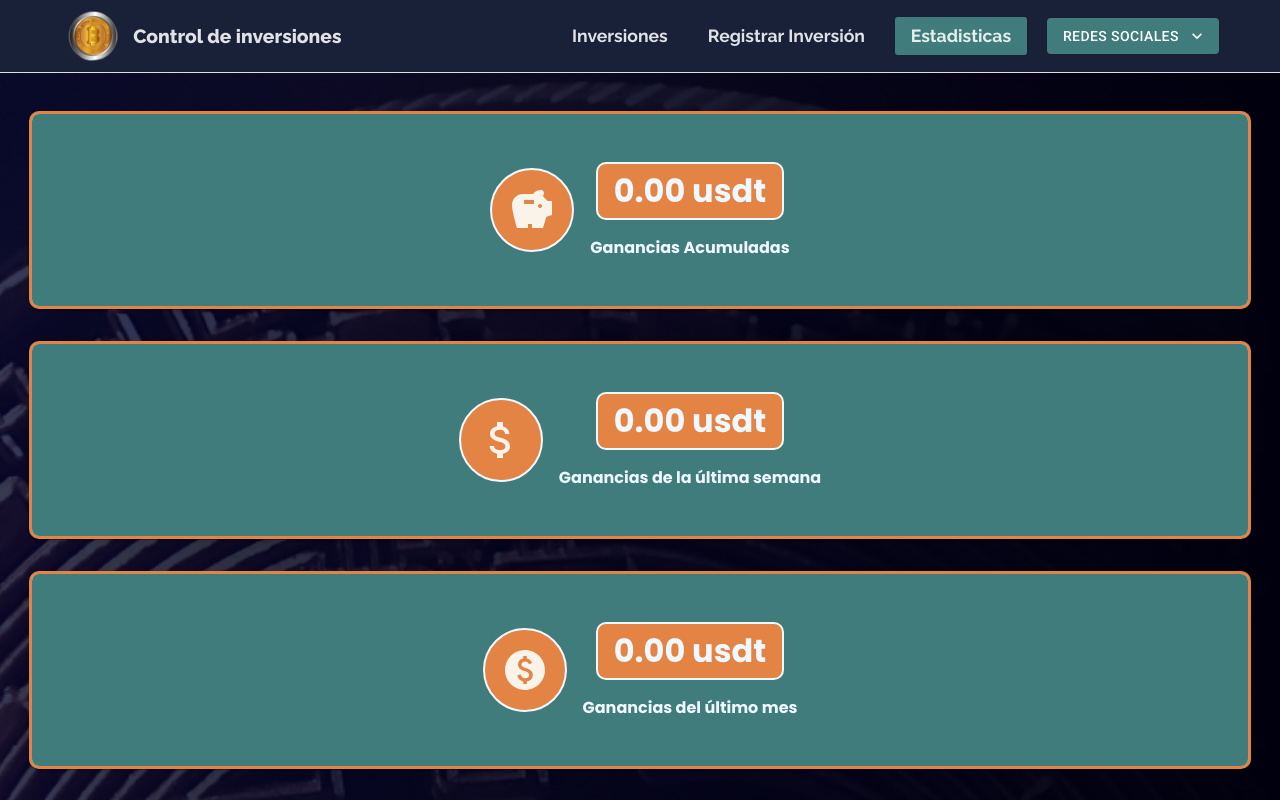
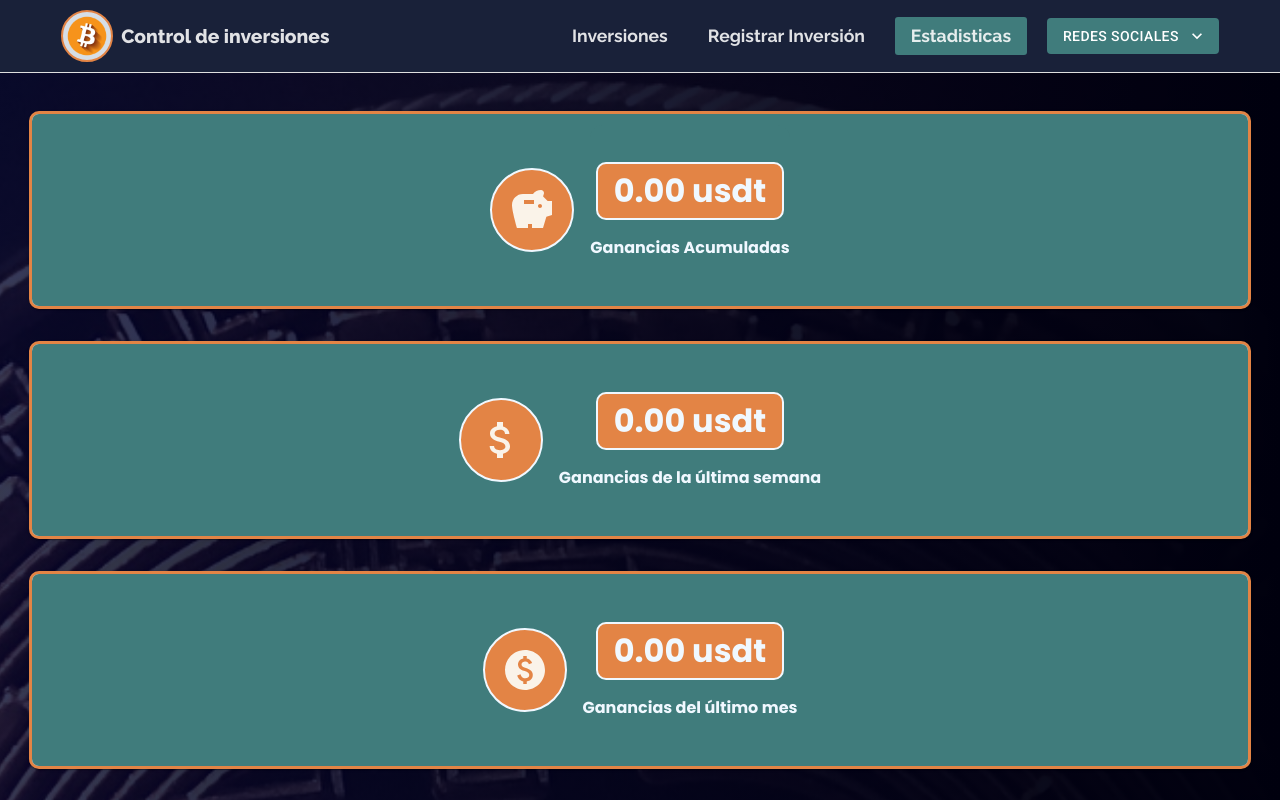
Before and after one commit to FacundoMangin41/Inversiones, a React (Vite) app: page /estadisticas in a window 1280 px wide. Shown: the top 800 px of the page. Built offline with nearby package versions, Linux system fonts and the light colour scheme.

Commit message:
cambio de logo

```diff
--- a/src/components/header/css/header.css
+++ b/src/components/header/css/header.css
@@ -51,7 +51,8 @@ min-width: 30px !important;
     width: clamp(1rem , 9rem, 90vw);
     border-radius: 50%;
     border: 2px solid var(--letrasSidebar);
-    background-color: #11798634;
+    background-color: rgb(214, 222, 230);
+    border: 3px solid #e38445;
 }
 
 .drawerItem{
@@ -150,7 +151,10 @@ min-width: 30px !important;
   }
 
   .buscadoresSidebarPc-link img{
-    width: 4rem;
+    width: 3rem;
+    border: 2px solid #e38445;
+    border-radius: 50%;
+    background-color: rgb(214, 222, 230);
   }
 
   .buscadoresSidebarPc-link.active {
```
Also changed, not shown: src/assets/logo.png.
